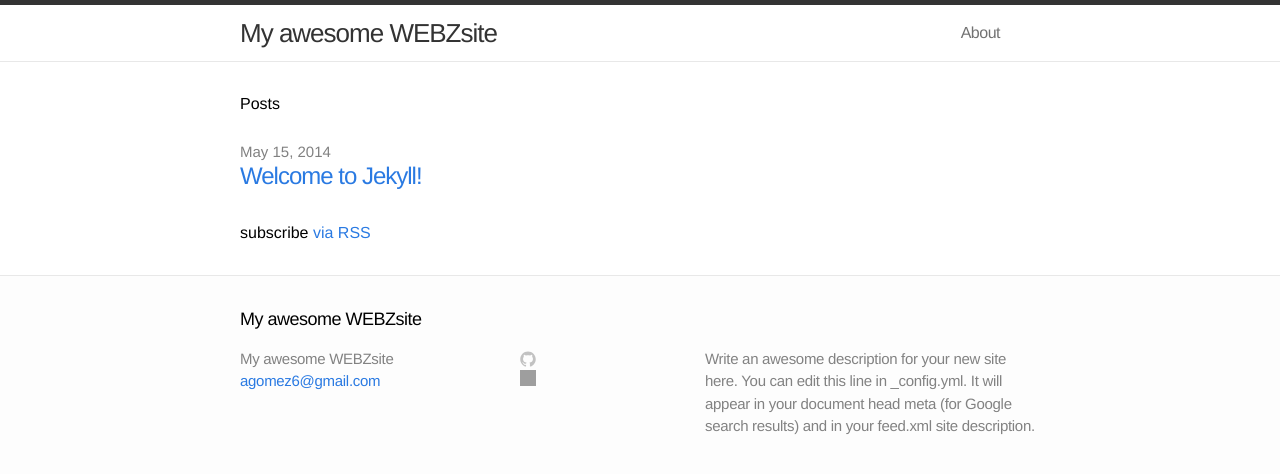
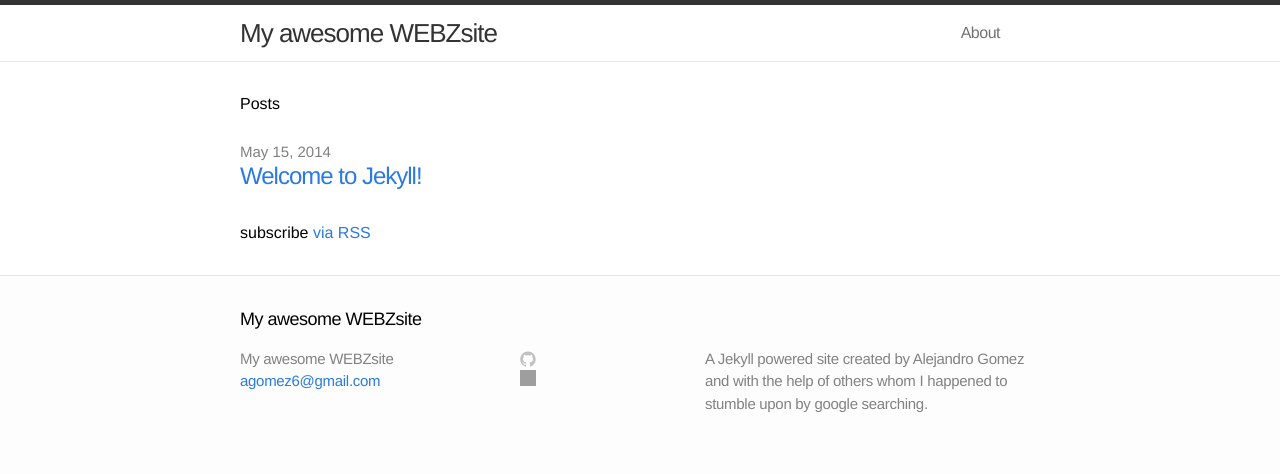
Before and after one commit to ago6/ago6.github.io, a Jekyll site: the page built from index.html, in a window 1280 px wide. Shown: the top 474 px of the page. Built offline with Jekyll 4.4.1, drawn with Linux system fonts in a browser that asks for light colours; grey boxes are pictures that could not be loaded.

Commit message:
Update _config.yml

```diff
--- a/_config.yml
+++ b/_config.yml
@@ -1,7 +1,7 @@
 # Site settings
 title: My awesome WEBZsite
 email: agomez6@gmail.com
-description: "Write an awesome description for your new site here. You can edit this line in _config.yml. It will appear in your document head meta (for Google search results) and in your feed.xml site description."
+description: "A Jekyll powered site created by Alejandro Gomez and with the help of others whom I happened to stumble upon by google searching."
 baseurl: ""
 url: "http://ago6.github.com"
 
```
